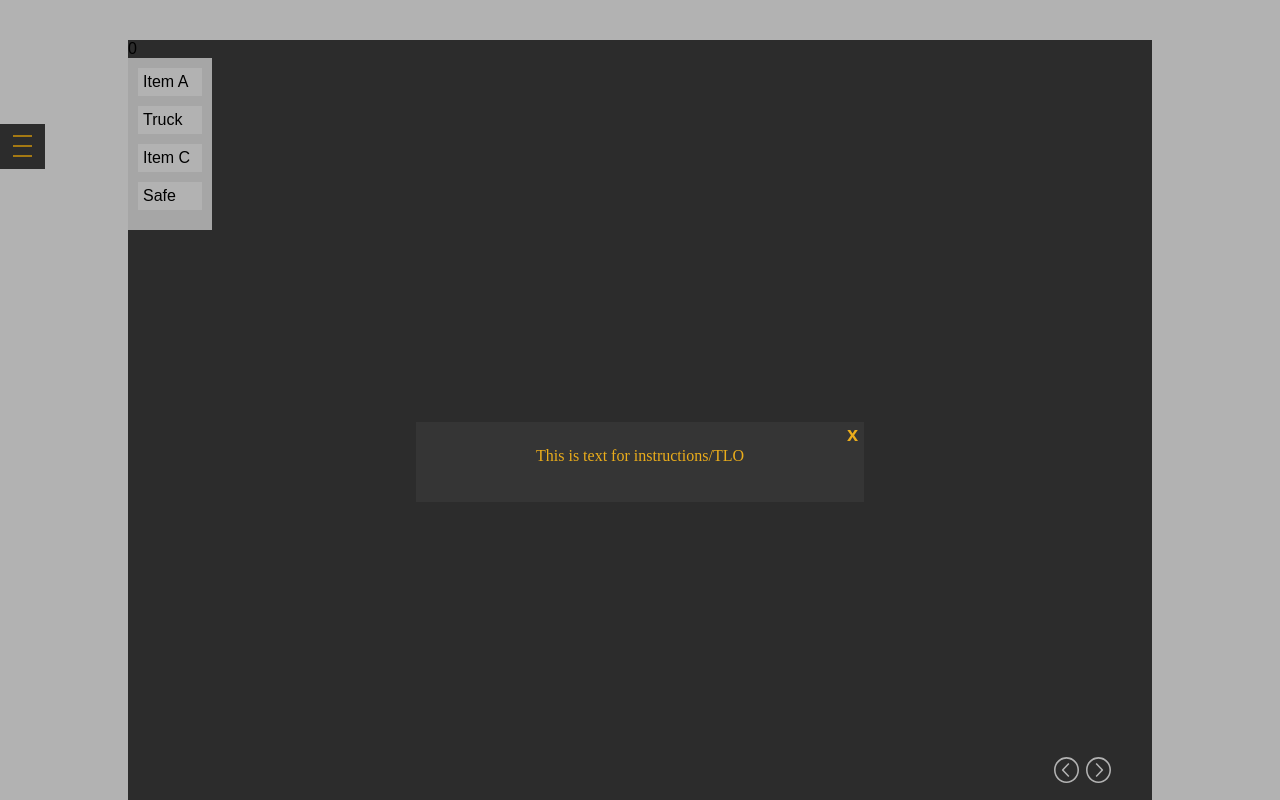
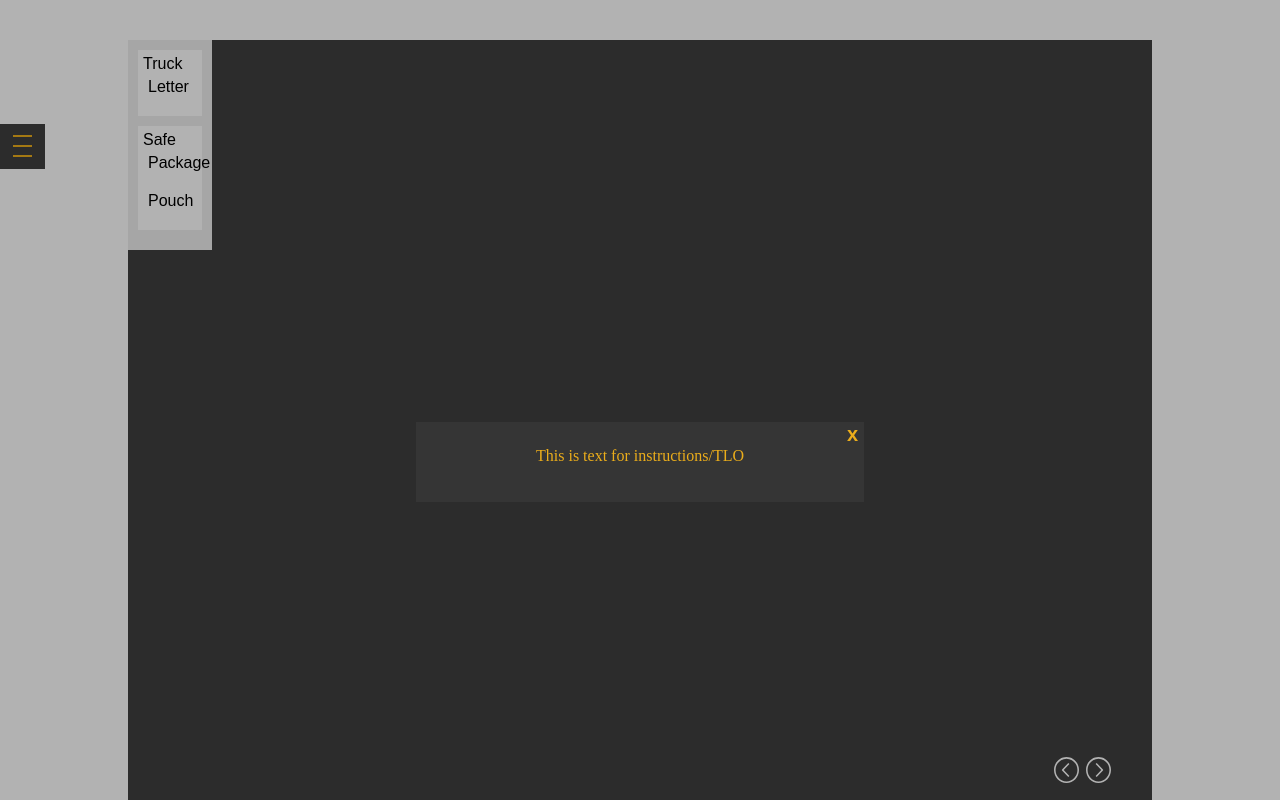
Before and after one commit to jaimitch/Postal-PEY, a Vue app: page / in a window 1280 px wide. Built offline with nearby package versions, Linux system fonts and the light colour scheme.

Commit message:
halfway working flattened d&d

```diff
--- a/src/components/Frame.vue
+++ b/src/components/Frame.vue
@@ -1,32 +1,36 @@
 <template>
 <div>
     <div class="frame">
-      {{ this.currentPage }}
       <div
       class='drop-zone-1'
       @dragover.prevent
       @dragenter.prevent
-      @drop="onDropOutside($event)"
       >
         <div
           class='drag-el'
-          v-for='item in items'
+          v-for='item in firstLevel'
           :key='item.title'
-          :draggable ='item.draggable'
-          @dragstart='startDrag($event, item)'
-          @drop="onDrop($event,item)"
+          draggable=false
+          @drop="onDrop($event,item.id)"
         >
           {{ item.title }}
-          <div
-            class='drag-el-inner'
-            v-for="child in item.items"
-            :key='child.title'
-            @click="doThing(item,child)"
-            @drop="onDrop($event,child)"
-            :draggable='child.draggable'
-            @dragstart="startDragChild($event, child)"
-          >
-            {{child.title}}
+                  <div
+                    class='drag-el'
+                    v-for='child in getChildrenIndexes(item.id)'
+                    :key='child'
+                    :draggable ='true'
+                    @dragstart='startDrag($event, items[child])'
+                    @drop="onDrop($event,items[child].id)"
+                    >{{items[child].title}}
+                          <div
+                            class='drag-el'
+                            v-for='grandchild in getChildrenIndexes(items[child].id)'
+                            :key='grandchild'
+                            :draggable ='true'
+                            @dragstart='startDrag($event, items[grandchild])'
+                            @drop="onDrop($event,items[grandchild].id)"
+                            >{{items[grandchild].title}}
+                          </div>
           </div>
         </div>
 
@@ -56,27 +60,36 @@ export default {
             items: [
             {
                 id: 0,
-                title: "Item A",
-                items: [],
-                draggable: true
+                title: "Truck",
+                children: [1],
+                level: 1,
+            },
+            {
+                id: 4,
+                title: "Safe",
+                children: [2,3],
+                level: 1,
             },
             {
                 id: 1,
-                title: "Truck",
-                items: [],
-                draggable: true
+                title: "Letter",
+                children: [],
+                level: 2,
+
             },
             {
                 id: 2,
-                title: "Item C",
-                items: [],
-                draggable: true
+                title: "Package",
+                children: [],
+                level: 2,
+
             },
             {
                 id: 3,
-                title: "Safe",
-                items: [],
-                draggable: true
+                title: "Pouch",
+                children: [],
+                level: 2,
+
             }
             ],
             drag: false,
@@ -89,6 +102,15 @@ export default {
         currentPage() {
             return this.$store.state.pageNum;
         },
+        firstLevel() {
+          let res = [];
+          this.items.forEach(item => {
+            if (item.level === 1) {
+              res.push(item)
+            }
+          })
+          return res
+        },
     },
     methods: {
             startDrag (evt, item)  {
@@ -98,47 +120,25 @@ export default {
                     evt.dataTransfer.setData('itemID', item.id)
                 }
                 this.drag = false
-            },
-                startDragChild (evt, item)  {
-                this.drag = true;
-                evt.dataTransfer.dropEffect = 'move'
-                evt.dataTransfer.effectAllowed = 'move'
-                evt.dataTransfer.setData('itemID', item.id)
-                },
-                onDropOutside (evt) {
-                    const itemID = evt.dataTransfer.getData('itemID')
-                    if(this.items.find(item => item.id == itemID) == undefined) {
-                        console.log(this.items.find(item => item.id == itemID))
-                        this.items.push(this.items.find(item => item.id == itemID))
-                    }
-                },
-                onDrop (evt, item) {
-                    const itemID = evt.dataTransfer.getData('itemID')
-                    if(item.items.find(item => item.id == itemID) == undefined) {
-                        console.log(this.items.find(item => item.id == itemID))
-                        if(this.items.find(item => item.id == itemID) != undefined){
-                            console.log("top")
-                            this.items.find(item => item.id == itemID).parentID = item.id;
-                            item.items.push(this.items.find(item => item.id == itemID))
-
-                        }
-                        else{
-                           console.log(this.items.find(thing => thing.id == item.parentID))
-                        }
-                    }
-                    else{
-                        console.log("this")
-                    }
-                    if(this.drop == true){
-                        item.items.pop();
-                        this.drop = false;
-                    }
-                 },
-
-                doThing(item,child){
-                item.items = item.items.filter(thing => thing !== child)
-                //console.log(index)
-                }
+              },
+            onDrop (evt, destination) {
+              //check to make sure not already child
+                const draggedID = evt.dataTransfer.getData('itemID')
+                this.items[this.getItemIndex(draggedID)].level = destination.level+1
+                this.items[this.getItemIndex(destination)].children.push(this.getItemIndex(draggedID)-1)
+                // remove obj id from previous parent' array
+              },
+            getItemIndex(id){
+              let index = this.items.findIndex(item => item.id == id)
+              return index
+              },
+            getChildrenIndexes(id){
+              let children = this.items[this.getItemIndex(id)].children.map(child => {
+                let index = this.getItemIndex(child)
+                return index
+              })
+              return children
+              }
 
     }
 
```
